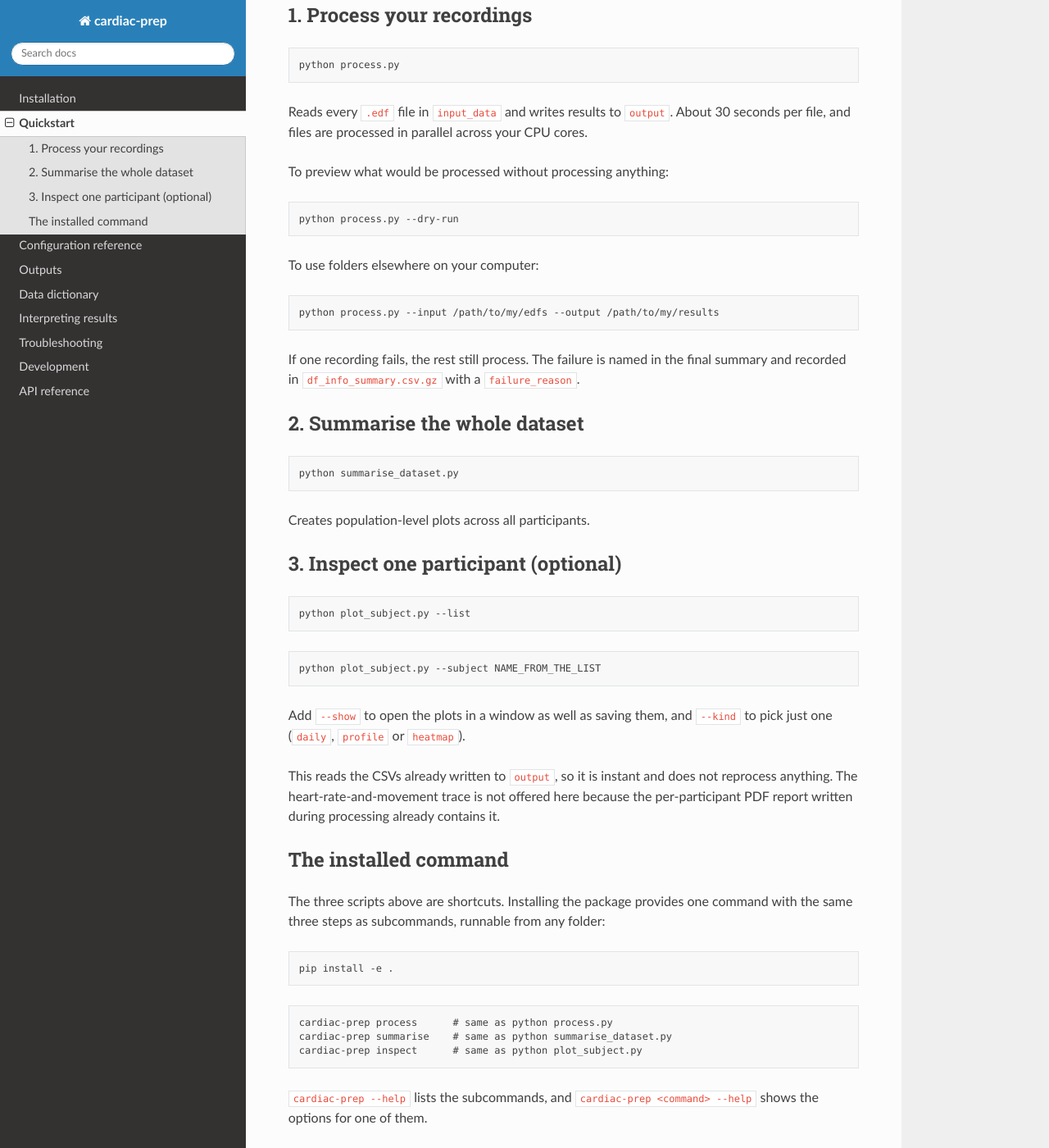
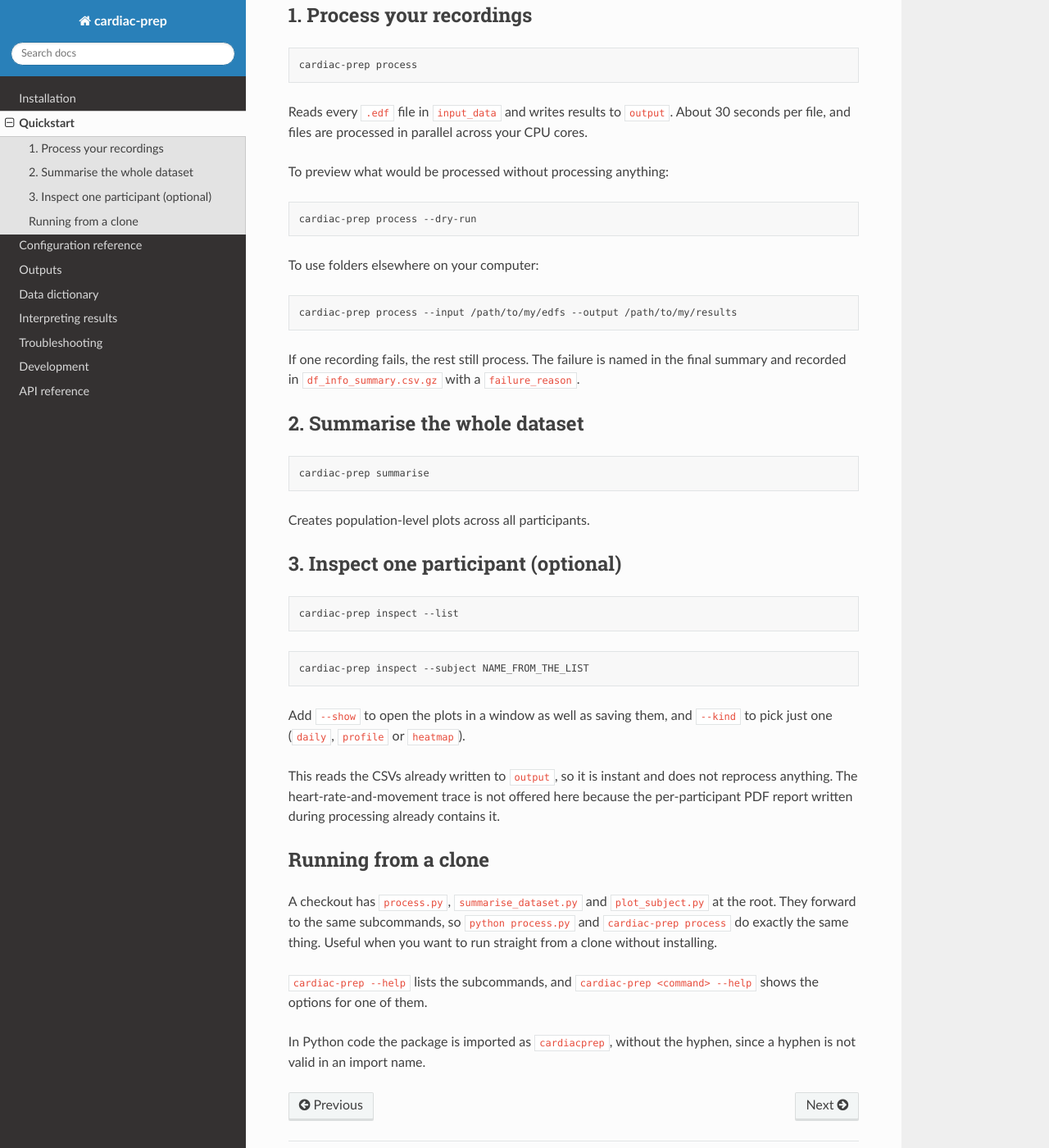
Before and after one commit to OxWearables/cardiac-prep, a Sphinx documentation site: the page built from docs/source/quickstart.md, in a window 1280 px wide and 1400 px high, scrolled down 232 px. Shown: the whole window at 82% size. Built offline with Sphinx 7.4.7 and the Read the Docs theme 3.1.0, drawn with Linux system fonts in a browser that asks for light colours.

````diff
--- a/docs/source/quickstart.md
+++ b/docs/source/quickstart.md
@@ -6,7 +6,7 @@
 ## 1. Process your recordings
 
 ```text
-python process.py
+cardiac-prep process
 ```
 
 Reads every `.edf` file in `input_data` and writes results to `output`. About
@@ -15,13 +15,13 @@
 To preview what would be processed without processing anything:
 
 ```text
-python process.py --dry-run
+cardiac-prep process --dry-run
 ```
 
 To use folders elsewhere on your computer:
 
 ```text
-python process.py --input /path/to/my/edfs --output /path/to/my/results
+cardiac-prep process --input /path/to/my/edfs --output /path/to/my/results
 ```
 
 If one recording fails, the rest still process. The failure is named in the
@@ -30,7 +30,7 @@
 ## 2. Summarise the whole dataset
 
 ```text
-python summarise_dataset.py
+cardiac-prep summarise
 ```
 
 Creates population-level plots across all participants.
@@ -38,11 +38,11 @@
 ## 3. Inspect one participant (optional)
 
 ```text
-python plot_subject.py --list
+cardiac-prep inspect --list
 ```
 
 ```text
-python plot_subject.py --subject NAME_FROM_THE_LIST
+cardiac-prep inspect --subject NAME_FROM_THE_LIST
 ```
 
 Add `--show` to open the plots in a window as well as saving them, and
@@ -53,20 +53,12 @@
 because the per-participant PDF report written during processing already
 contains it.
 
-## The installed command
+## Running from a clone
 
-The three scripts above are shortcuts. Installing the package provides one
-command with the same three steps as subcommands, runnable from any folder:
-
-```text
-pip install -e .
-```
-
-```text
-cardiac-prep process      # same as python process.py
-cardiac-prep summarise    # same as python summarise_dataset.py
-cardiac-prep inspect      # same as python plot_subject.py
-```
+A checkout has `process.py`, `summarise_dataset.py` and `plot_subject.py` at
+the root. They forward to the same subcommands, so `python process.py` and
+`cardiac-prep process` do exactly the same thing. Useful when you want to run
+straight from a clone without installing.
 
 `cardiac-prep --help` lists the subcommands, and `cardiac-prep <command>
 --help` shows the options for one of them.
````
Also changed, not shown: README.md (+30 -38 lines), docs/source/installation.md (+41 -18 lines).
